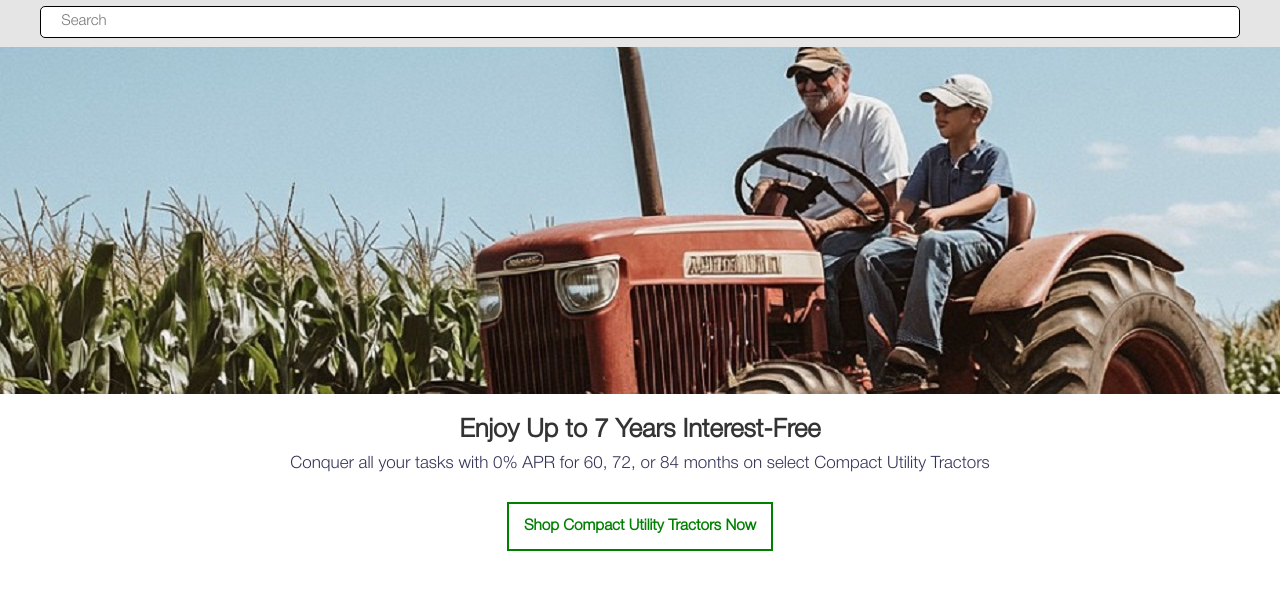
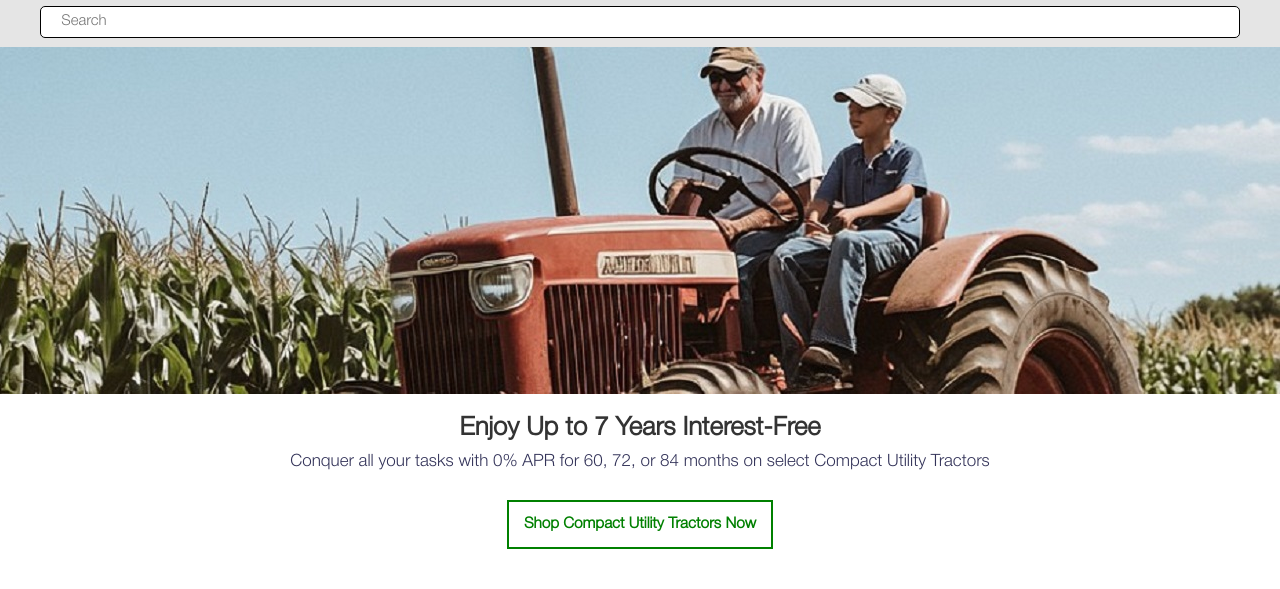
Before and after one commit to michaelcostaribeiro/Projeto-Clone-John-Deere, a plain HTML site: page index.html in a window 1280 px wide. Shown: the part 45-634 px from the top of the page. Drawn offline with Linux system fonts and the light colour scheme.

Commit message:
banner-scale-update-2

```diff
--- a/estilo/style.css
+++ b/estilo/style.css
@@ -76,8 +76,10 @@ html, body{
     flex-direction: column;
     width: 100%;
 }
+
 .container-image{
-    background-position: right bottom;
+    display: flex;
+    justify-content: right;
 }
 
 .container-text-content{
```
